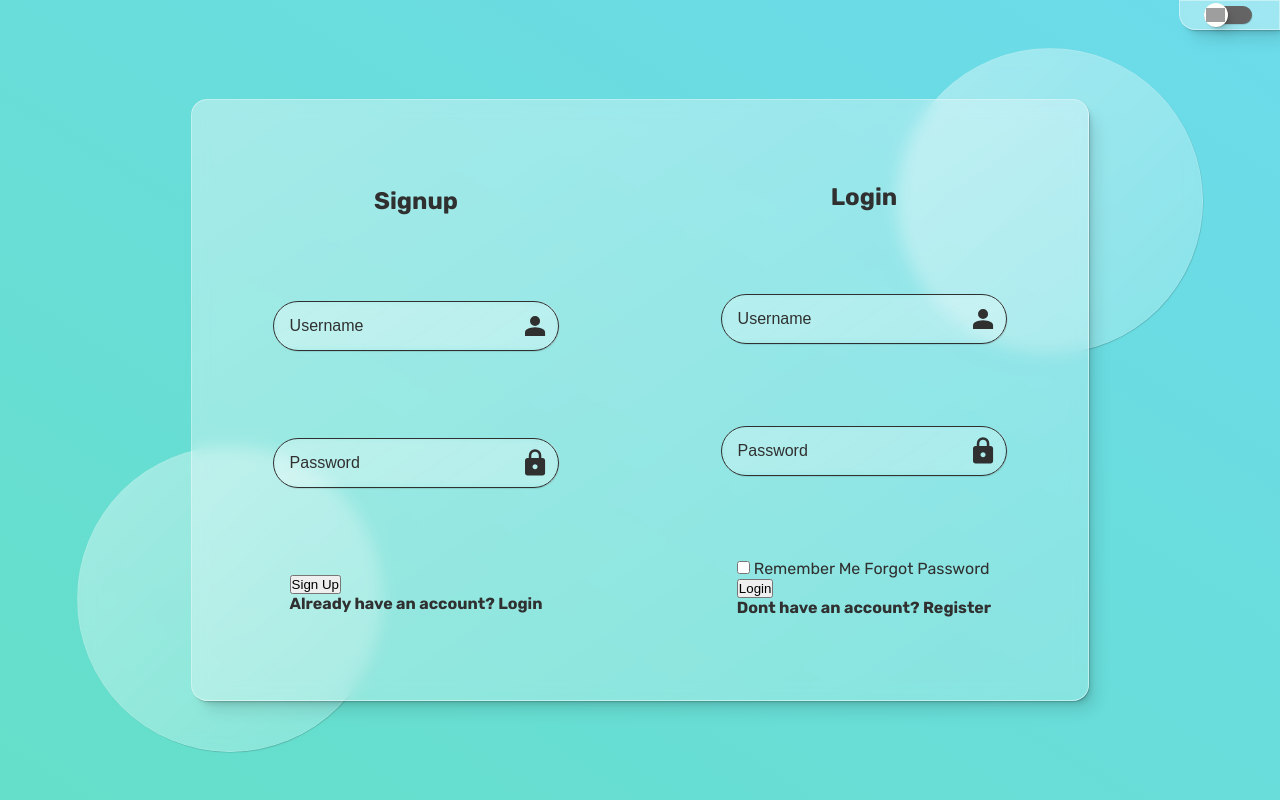
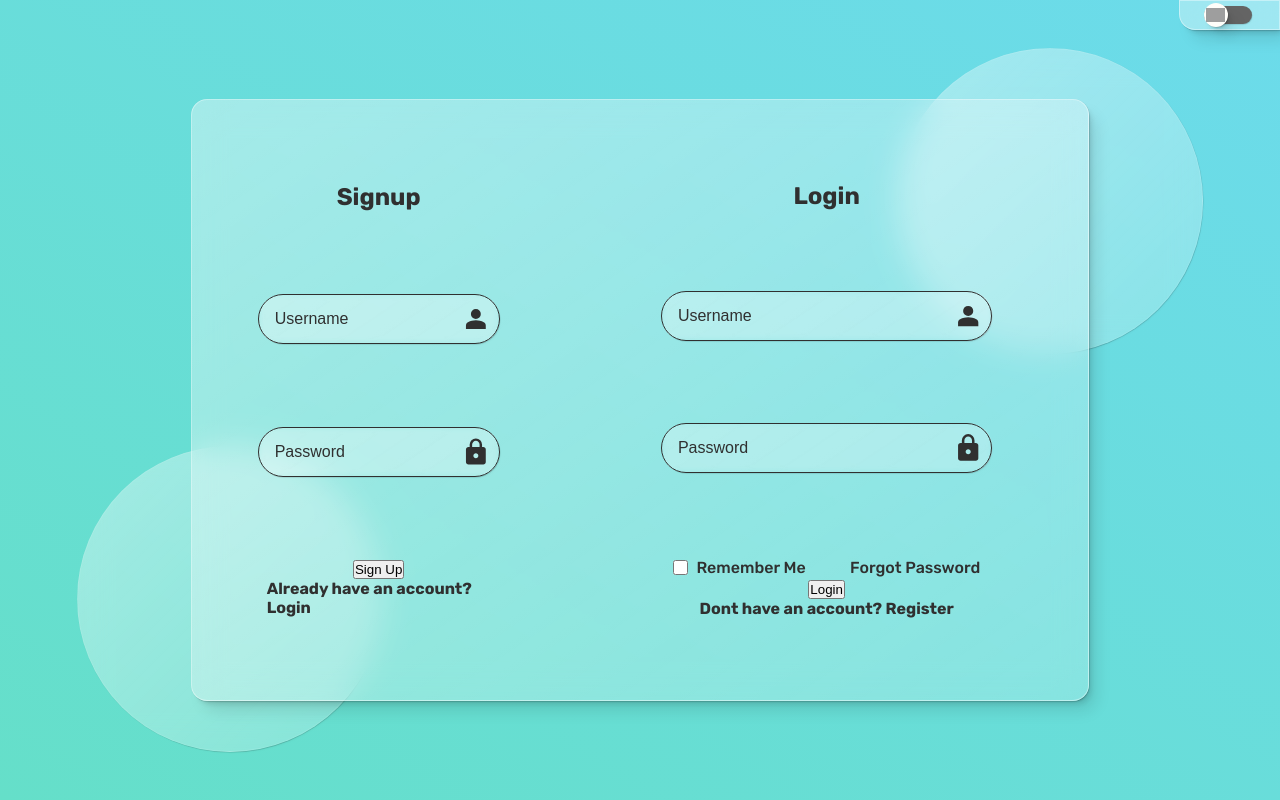
Before and after one commit to omar-elsherbiny/Glass-Login, a plain HTML site: page index.html in a window 1280 px wide. Drawn offline with Linux system fonts and the light colour scheme; grey boxes are pictures that could not be loaded.

Commit message:
additional-options styling

```diff
--- a/index.html
+++ b/index.html
@@ -65,8 +65,10 @@
                 </div>
                 <div class="button-container">
                     <div class="additional-options">
-                        <input id="remember-me" type="checkbox">
-                        <label for="remember-me">Remember Me</label>
+                        <div>
+                            <input id="remember-me" type="checkbox">
+                            <label for="remember-me">Remember Me</label>
+                        </div>
                         <label id="forgot-password">Forgot Password</label>
                     </div>
                     <button id="login-button">Login</button>
--- a/styles.css
+++ b/styles.css
@@ -27,11 +27,13 @@
 :root[data-theme="light"] {
     --bgr-opacity: 1;
     --text: #303030;
+    --text-inv: aliceblue;
 }
 
 :root[data-theme="dark"] {
     --bgr-opacity: 0;
     --text: aliceblue;
+    --text-inv: #303030;
 }
 
 * {
@@ -100,8 +102,8 @@ nav {
     background: rgba(255, 255, 255, 0.35);
     border-radius: 0 0 0 1rem;
     box-shadow: var(--shadow-elevation-medium);
-    backdrop-filter: blur(0.5rem);
-    -webkit-backdrop-filter: blur(0.5rem);
+    backdrop-filter: blur(1rem);
+    -webkit-backdrop-filter: blur(1rem);
     border: 1px solid rgba(255, 255, 255, 0.4);
 }
 
@@ -168,8 +170,8 @@ input[type="checkbox"].toggle:checked+label::after {
     background: linear-gradient(to top left, rgba(255, 255, 255, 0.2), rgba(255, 255, 255, 0.4));
     border-radius: 50%;
     box-shadow: var(--shadow-elevation-low);
-    backdrop-filter: blur(0.5rem);
-    -webkit-backdrop-filter: blur(0.5rem);
+    backdrop-filter: blur(1rem);
+    -webkit-backdrop-filter: blur(1rem);
     border: 1px solid rgba(255, 255, 255, 0.1);
 }
 
@@ -191,8 +193,8 @@ input[type="checkbox"].toggle:checked+label::after {
     background: linear-gradient(to top left, rgba(255, 255, 255, 0.2), rgba(255, 255, 255, 0.4));
     border-radius: 1rem;
     box-shadow: var(--shadow-elevation-medium);
-    backdrop-filter: blur(0.5rem);
-    -webkit-backdrop-filter: blur(0.5rem);
+    backdrop-filter: blur(1rem);
+    -webkit-backdrop-filter: blur(1rem);
     border: 1px solid rgba(255, 255, 255, 0.4);
 }
 
@@ -209,6 +211,10 @@ input[type="checkbox"].toggle:checked+label::after {
     height: 100%;
 }
 
+#login-panel {
+    width: 70%;
+}
+
 .text-container {
     display: flex;
     align-items: center;
@@ -222,7 +228,7 @@ input[type="checkbox"].toggle:checked+label::after {
     box-shadow: var(--shadow-elevation-low);
 }
 
-.text-container input {
+.text-container input[type="text"] {
     width: calc(100% - 2rem);
     padding: 0 0.5rem;
     font-size: 12pt;
@@ -232,13 +238,51 @@ input[type="checkbox"].toggle:checked+label::after {
     background-color: transparent;
 }
 
-.text-container input::placeholder {
+.text-container input[type="text"]::placeholder {
     font-size: 12pt;
     color: var(--text);
 }
 
 .text-container svg {
     width: 2rem;
+}
+
+.button-container {
+    display: flex;
+    align-items: center;
+    justify-content: space-between;
+    flex-direction: column;
+    width: 60%;
+}
+
+.additional-options {
+    display: flex;
+    align-items: center;
+    justify-content: space-between;
+    width: 100%;
+    font-weight: 500;
+}
+
+.additional-options>* {
+    display: flex;
+    align-items: center;
+    justify-content: center;
+    margin: 0.2rem;
+}
+
+#remember-me {
+    width: 1.15em;
+    height: 1.15em;
+    border: 0.15em solid var(--text);
+    border-radius: 0.15em;
+    margin-right: 0.5rem;
+    background-color: var(--text);
+    accent-color: var(--text-inv);
+    cursor: pointer;
+}
+
+#remember-me+label {
+    cursor: pointer;
 }
 
 @media screen and (max-width: 640px) {
```
